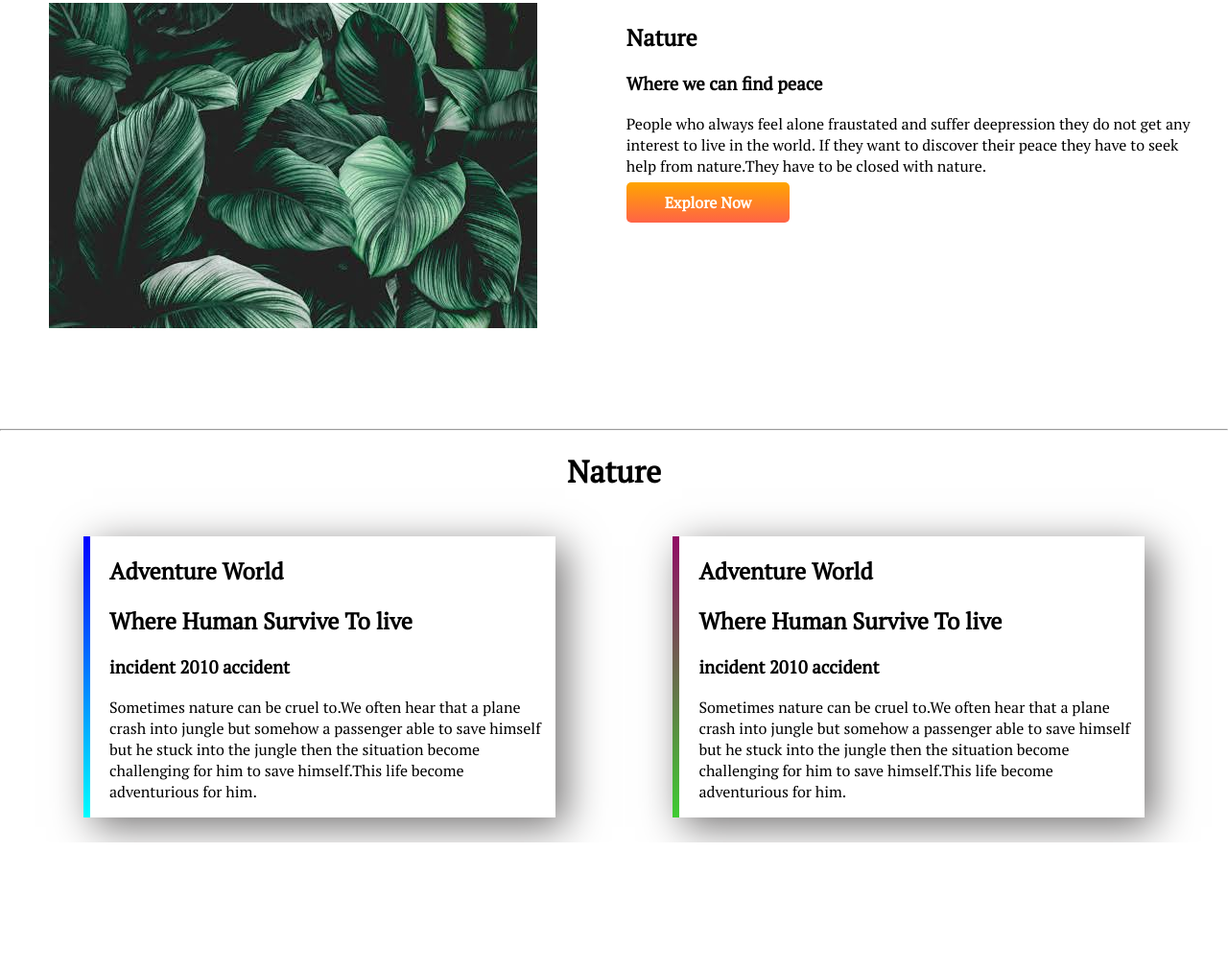
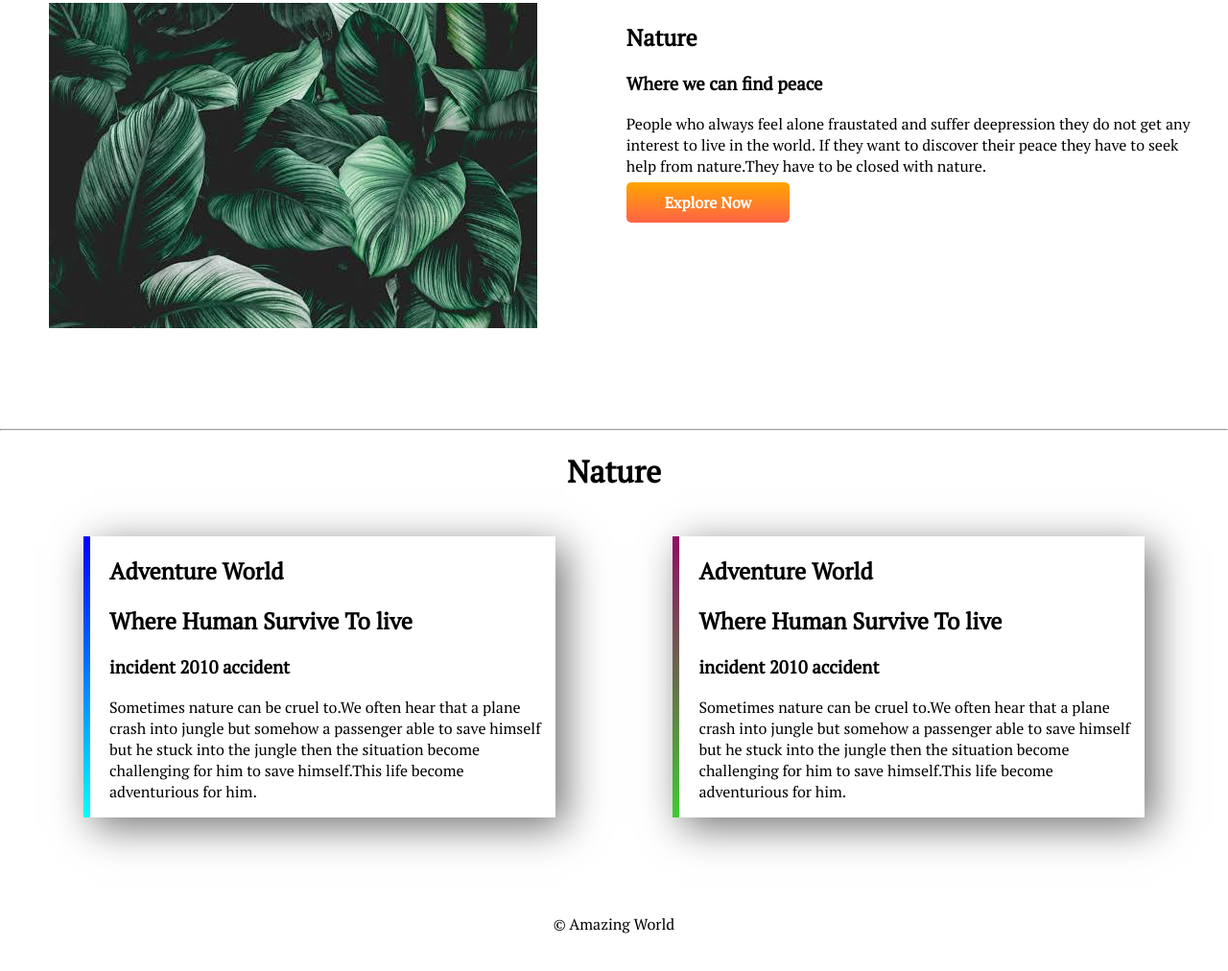
Before and after one commit to Tsaifur-rahman/First-portfolio, a plain HTML site: page index.html in a window 1280 px wide. Shown: the part 614-1626 px from the top of the page at 96% size. Before the commit the page ends 1492 px from the top, so only its background shows below. Drawn offline with Linux system fonts and the light colour scheme.

Commit message:
third commit

```diff
--- a/index.html
+++ b/index.html
@@ -57,5 +57,6 @@
         </p>
         </div>
     </section>
+    <footer>&copy; Amazing World</footer>
 </body>
 </html>
--- a/style.css
+++ b/style.css
@@ -68,3 +68,8 @@ border-image-slice:1;
 #nature{
     text-align: center;
 }
+footer{
+    text-align: center;
+    padding: 10px;
+    margin: 5%;
+}
```
